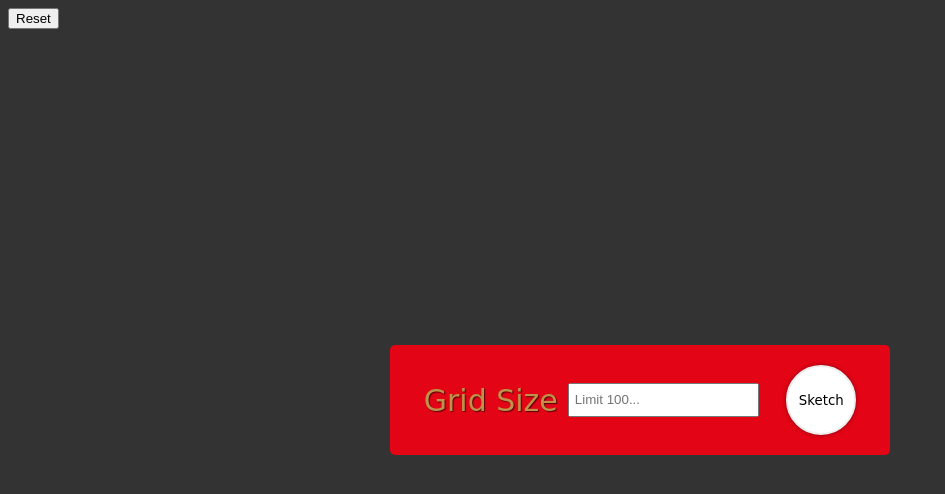
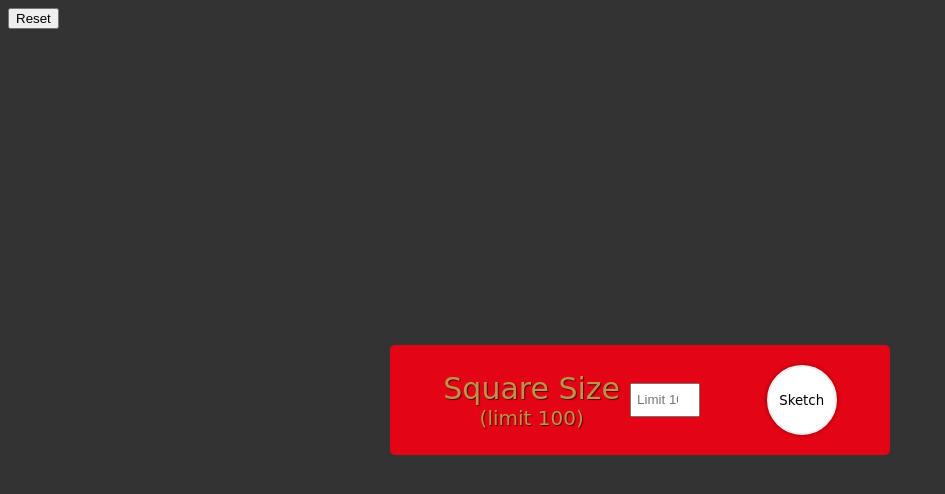
Before and after one commit to gabei/sketch, a plain HTML site: page index.html in a window 1280 px wide. Shown: the whole page, without its empty margins (0-945 px from the left). Drawn offline with Linux system fonts and the light colour scheme; a web font is replaced by a local one.

Commit message:
added limits to number input

```diff
--- a/css/style.css
+++ b/css/style.css
@@ -88,6 +88,14 @@ _____________________________*/
   text-shadow: 1px 1px 1px rgb(0 0 0 / 60%)
 }
 
+.settings_form label > span {
+  font-size: 2rem;
+  width: 100%;
+  display: flex;
+  justify-content: center; ;
+}
+
+
 /* Utility
 _____________________________*/
 .absolute-center {
--- a/index.html
+++ b/index.html
@@ -20,8 +20,9 @@
   <section class="settings absolute-center">
     <form class="settings_form">
       <div class="settings_form-group">
-        <label for="settings_size">Grid Size</label>
-        <input name="settings_size" type="text" class="settings_size" placeholder="Limit 100...">
+        <label for="settings_size">Square Size <br>
+        <span>(limit 100)</span></label>
+        <input name="settings_size" type="number" min="1" max="100" class="settings_size" placeholder="Limit 100..." required>
       </div>
       <div class="settings_form-group">
         <input class="settings_button" type="submit" value="Sketch">
--- a/js/script.js
+++ b/js/script.js
@@ -21,6 +21,9 @@ settings.addEventListener('submit', function(e){
   e.preventDefault();
 
   let newGrid = settings.elements['settings_size'];
+  if (newGrid < 1 || newGrid > 100) {
+    alert('Choose a size between 1 and 100...');
+  } else {
     setGridSize(newGrid.value);
     pixelWidth = 100 / gridSize;
     pixelHeight = pixelWidth;
@@ -29,6 +32,7 @@ settings.addEventListener('submit', function(e){
     addGridListeners();
     toggleSettings();
     toggleSketchContainer();
+  }
 });
 
 resetButton.addEventListener('click', reset);
```
Lines whose indentation alone changed are shown as unchanged.
